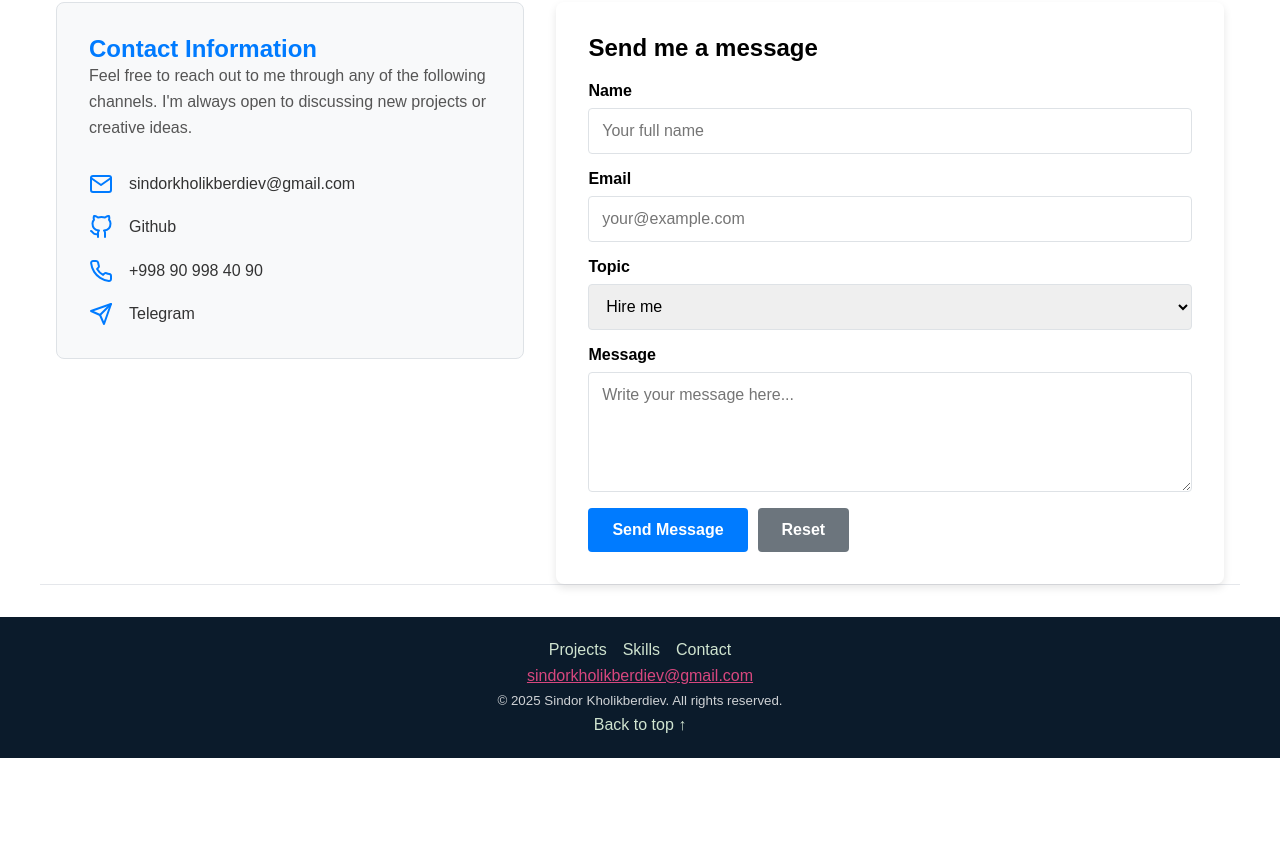
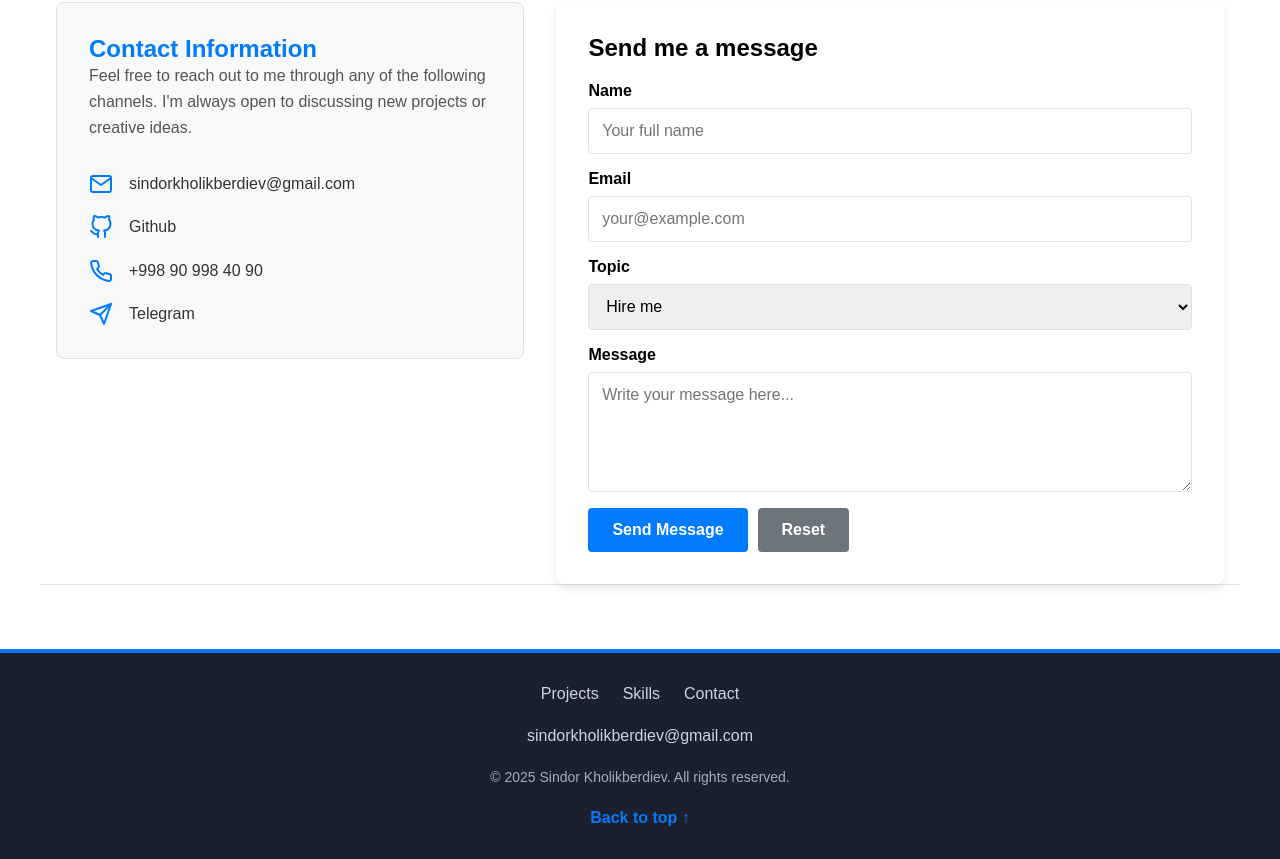
Before and after one commit to SindorKholikberdiev/Portfolio, a React (Vite) app: page / in a window 1280 px wide. Shown: the part 1061-1920 px from the top of the page. Before the commit the page ends 1819 px from the top, so only its background shows below. Built offline with nearby package versions, Linux system fonts and the light colour scheme.

Commit message:
vite.config.js bug fixed

```diff
--- a/src/components/Footer/Footer.module.css
+++ b/src/components/Footer/Footer.module.css
@@ -1,44 +1,74 @@
-/* footer */
-footer {
-  background: #0b1b2b;
-  color: #fff;
-  padding: 24px 16px;
-  text-align: center;
+/* Main container for the footer. */
+.footerContainer {
+  background-color: #1a202c; /* A very dark, almost black background. */
+  color: #a0aec0; /* A light grey color for the text, which is easy on the eyes. */
+  padding: 2rem 1rem; /* Vertical and horizontal padding. */
+  text-align: center; /* Centers all text content by default. */
+  margin-top: 4rem; /* Adds space between the footer and the content above it. */
+  border-top: 4px solid #007bff; /* A blue top border to add a splash of color. */
 }
+
+/* Styles for the list of navigation links (Projects, Skills, Contact). */
 .footerLinks {
-  list-style: none;
-  margin: 0 0 8px 0;
+  list-style: none; /* Removes the default bullet points. */
   padding: 0;
-  display: flex;
-  gap: var(--gap);
-  justify-content: center;
-  flex-wrap: wrap;
+  margin: 0 0 1.5rem 0; /* Adds some space below the links. */
+  display: flex; /* Aligns the links in a row. */
+  justify-content: center; /* Centers the links horizontally. */
+  gap: 1.5rem; /* Creates space between each link. */
+  flex-wrap: wrap; /* Allows links to stack on very small screens. */
 }
+
+/* Styles for the individual links in the footer. */
 .footerLinks a {
-  color: #cfe3cf;
+  color: #cbd5e0; /* A slightly brighter grey for links. */
+  text-decoration: none; /* Removes the underline. */
+  font-weight: 500;
+  transition: color 0.2s ease-in-out; /* Smooth color transition on hover. */
+}
+
+/* Hover effect for the links. */
+.footerLinks a:hover {
+  color: #ffffff; /* Makes the link white on hover. */
+  text-decoration: underline; /* Adds an underline on hover. */
+}
+
+/* Styles for the address/email link. */
+.address {
+  margin-bottom: 1.5rem;
+  font-style: normal; /* Removes the default italic style from the <address> tag. */
+}
+
+.address a {
+  color: #cbd5e0;
   text-decoration: none;
+  transition: color 0.2s ease-in-out;
 }
-.footerLinks a:hover,
-.footerLinks a:focus-visible {
-  text-decoration: underline;
+
+.address a:hover {
+  color: #ffffff;
 }
-footer address {
-  font-style: normal;
-  margin: 8px 0;
+
+/* Styles for the copyright text. */
+.copyright {
+  display: block; /* Makes the <small> tag take up its own line. */
+  margin-bottom: 1.5rem;
+  font-size: 0.875rem; /* Makes the text slightly smaller. */
 }
-.address a {
-  color: #d7477e;
+
+/* A wrapper for the "Back to top" link for better spacing control. */
+.backToTopWrapper {
+  margin-top: 1rem;
 }
-footer small {
-  display: block;
-  opacity: 0.8;
-  margin: 8px 0;
+
+/* Styles for the "Back to top" link. */
+.backToTop {
+  color: #007bff; /* Uses the primary blue color to make it stand out. */
+  text-decoration: none;
+  font-weight: bold;
+  transition: opacity 0.2s ease-in-out;
 }
-.backToTop {
-  color: #cfe3cf;
-  text-decoration: none;
+
+.backToTop:hover {
+  opacity: 0.8; /* Slightly fades the link on hover for a nice effect. */
 }
-.backToTop:hover,
-.backToTop:focus-visible {
-  text-decoration: underline;
-}
--- a/vite.config.js
+++ b/vite.config.js
@@ -5,5 +5,5 @@ import react from "@vitejs/plugin-react";
 export default defineConfig({
   plugins: [react()],
 
-  base: "/react-portfolio/",
+  base: "/Portfolio/",
 });
```
